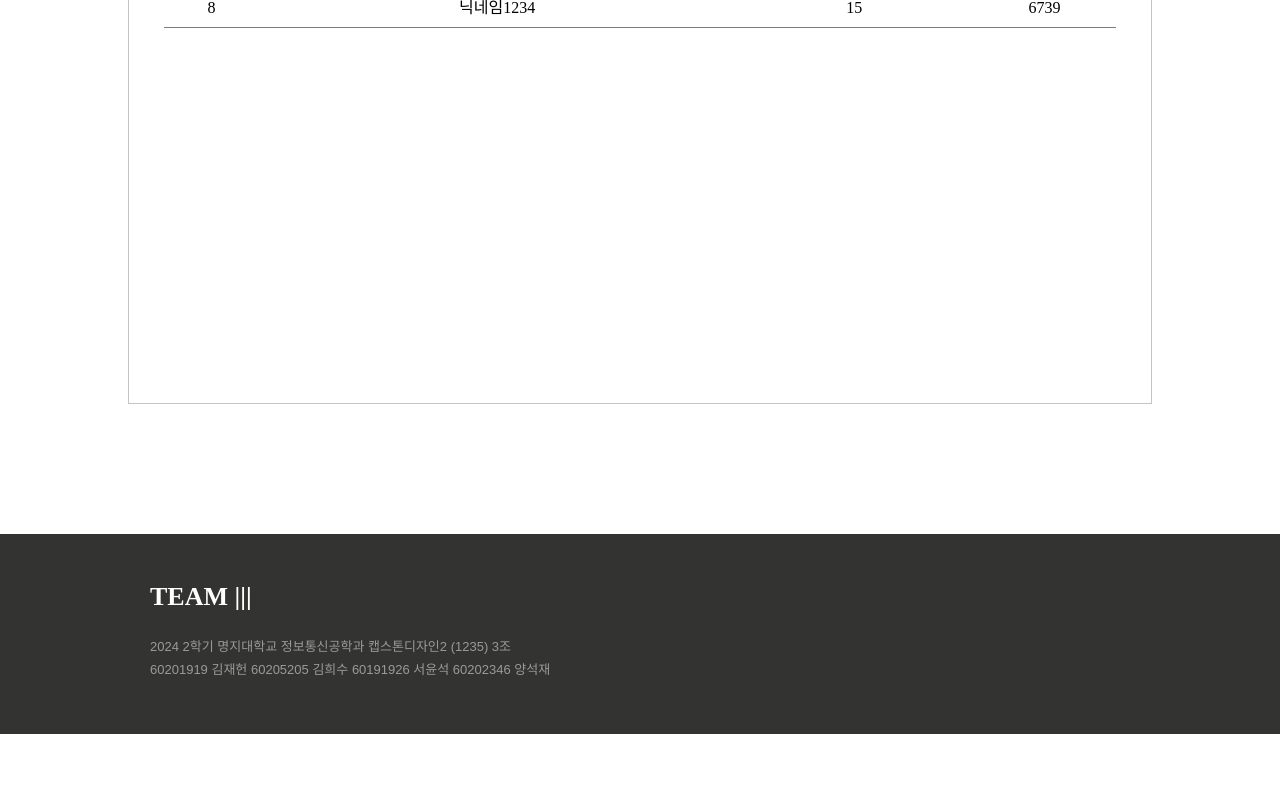
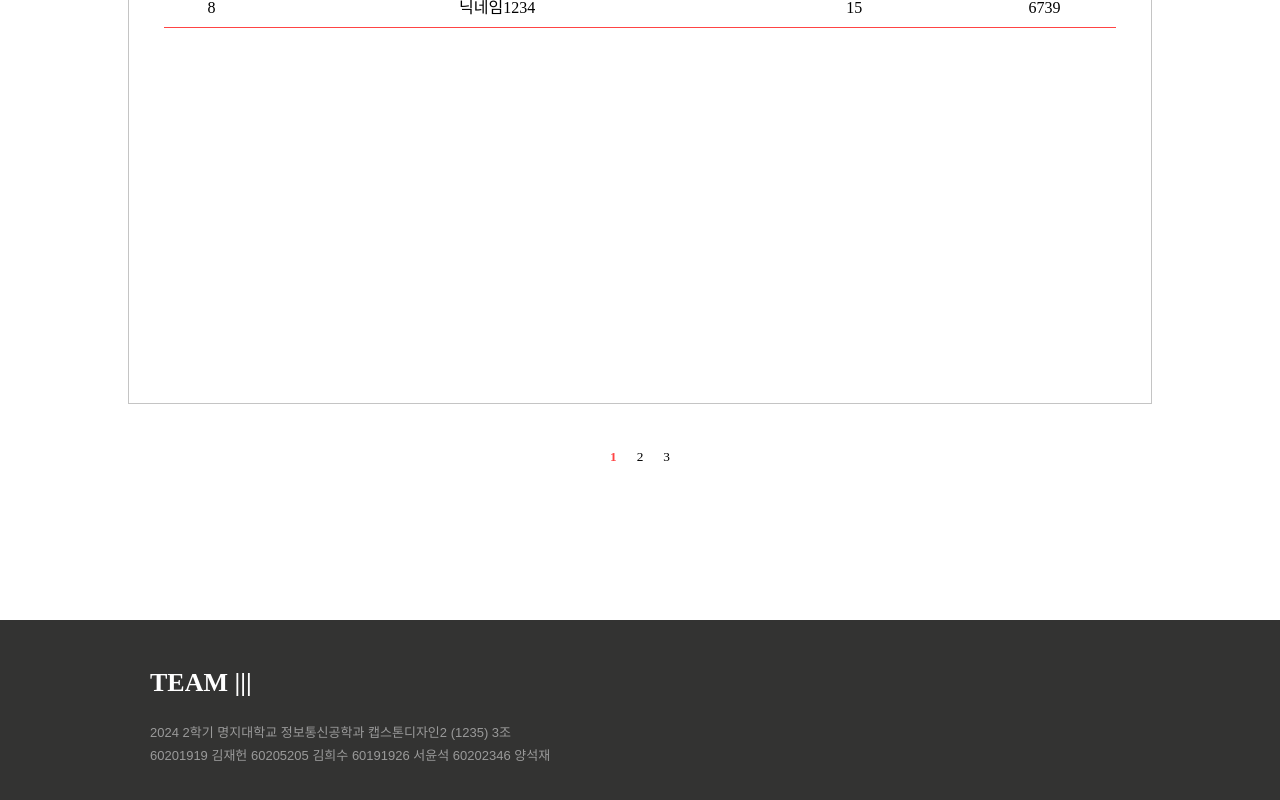
Before and after one commit to Heesu01/co-mento, a React (Create React App) app: page /rank in a window 1280 px wide. Shown: the part 1071-1871 px from the top of the page. Before the commit the page ends 1805 px from the top, so only its background shows below. Built offline with nearby package versions, Linux system fonts and the light colour scheme.

Commit message:
feat: 페이지네이션 추가

```diff
--- a/src/pages/Rank.js
+++ b/src/pages/Rank.js
@@ -1,6 +1,7 @@
-import React from "react";
+import React, { useState } from "react";
 import styled from "styled-components";
 import { FaMedal } from "react-icons/fa6";
+import Pagination from "../components/Pagination";
 
 const Rank = () => {
   const RankData = [
@@ -69,6 +70,13 @@ const Rank = () => {
     },
   ];
 
+  const [currentPage, setCurrentPage] = useState(1);
+  const totalPages = 3;
+
+  const handlePageChange = (pageNumber) => {
+    setCurrentPage(pageNumber);
+  };
+
   return (
     <Container>
       <Title>Co-Mento 랭킹</Title>
@@ -123,6 +131,11 @@ const Rank = () => {
           </Item>
         ))}
       </ListBox>
+      <Pagination
+        totalPages={totalPages}
+        currentPage={currentPage}
+        onPageChange={handlePageChange}
+      />
     </Container>
   );
 };
```
